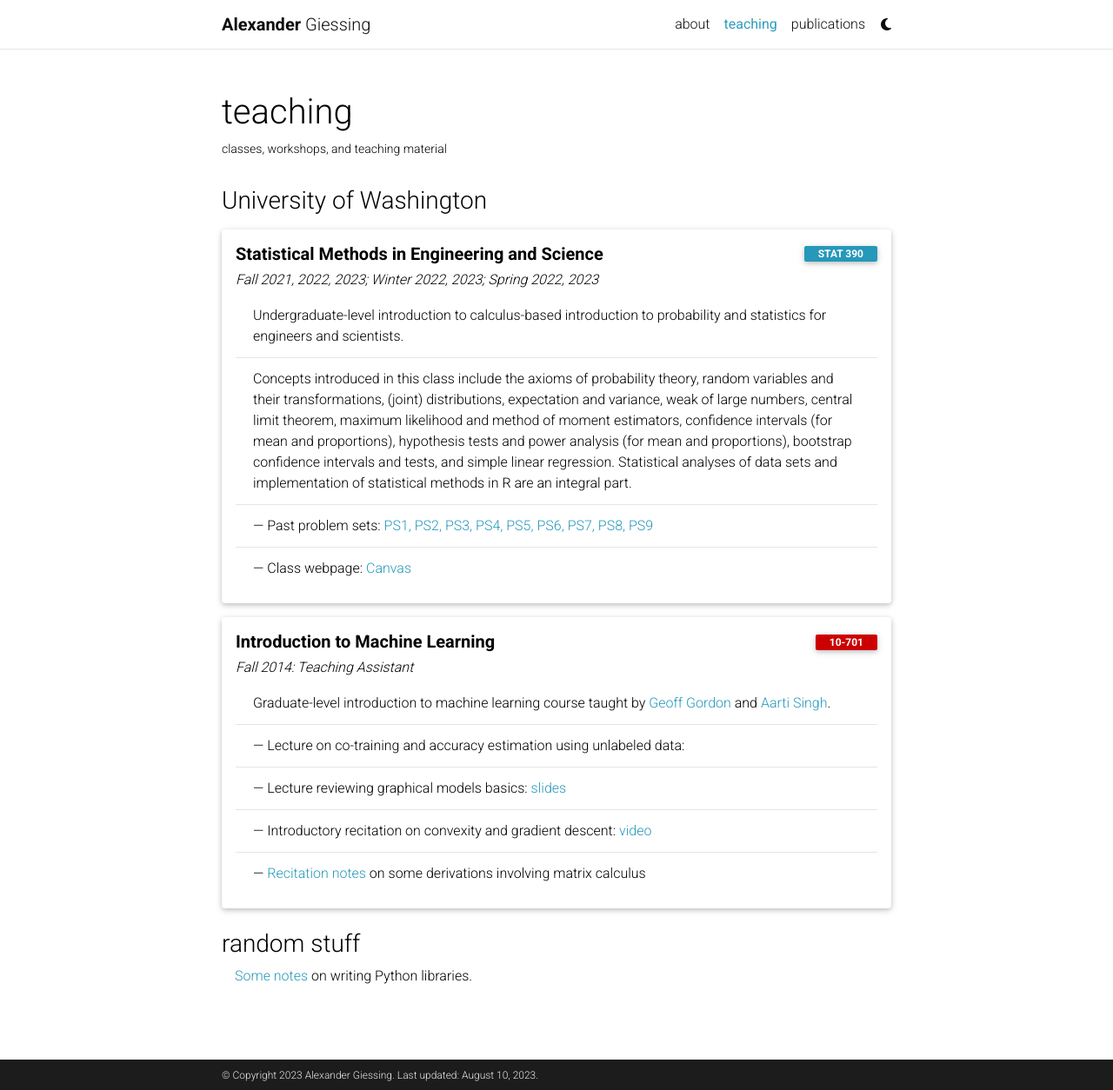
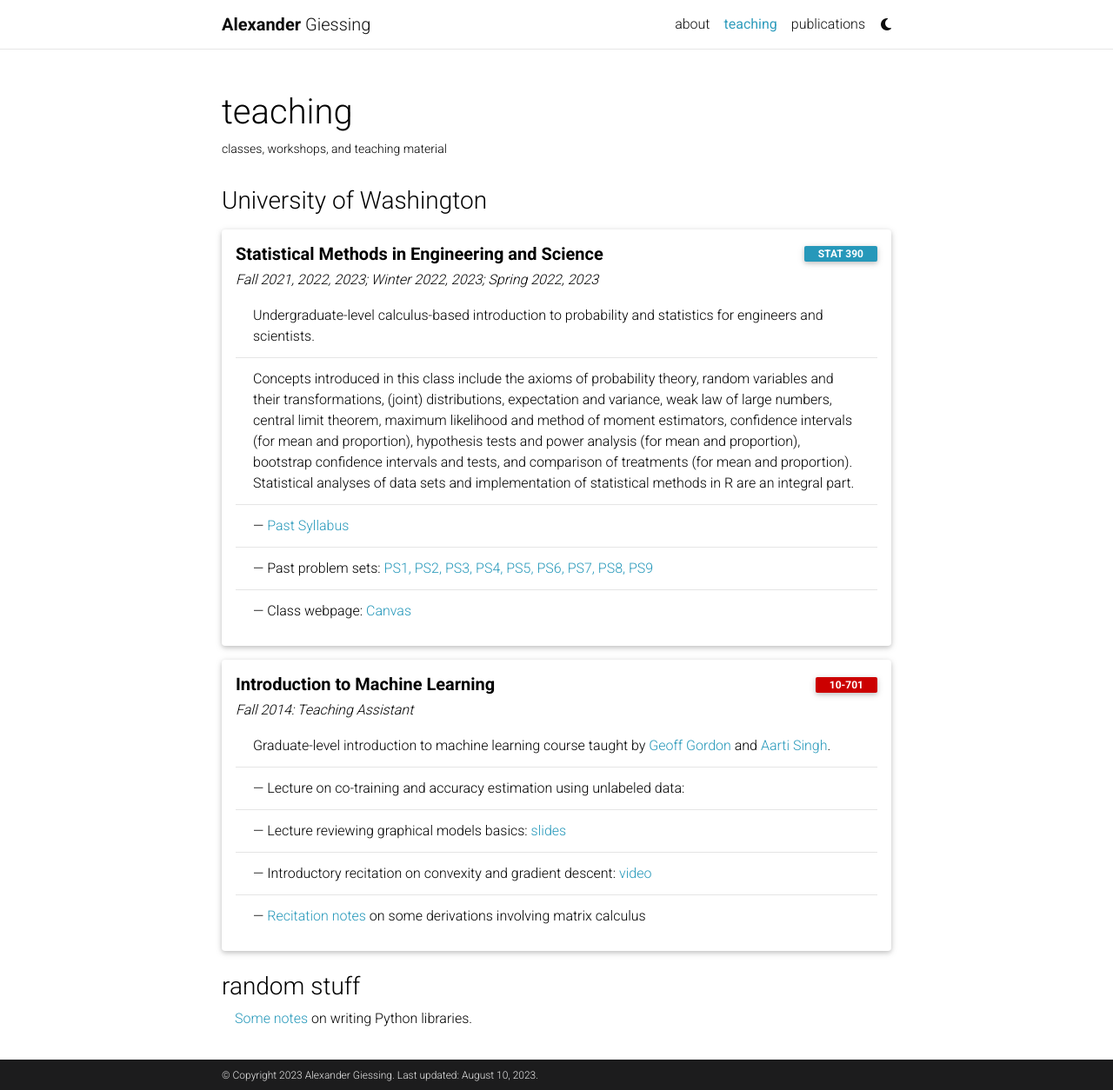
Before and after one commit to agiessing/agiessing.github.io, a Jekyll site: the page built from _pages/teaching.md, in a window 1280 px wide and 1254 px high. Shown: the whole window at 87% size. Built offline with Jekyll 4.4.1, drawn with Linux system fonts in a browser that asks for light colours; comment, search, counter and statistics services are not loaded; a style sheet for code colours, icons or effects is not loaded.

Commit message:
Update teaching.md

```diff
--- a/_pages/teaching.md
+++ b/_pages/teaching.md
@@ -22,10 +22,11 @@
     </div>
     <h6 class="font-italic mt-2 mt-sm-0">Fall 2021, 2022, 2023; Winter 2022, 2023; Spring 2022, 2023  </h6>
     <ul class="card-text font-weight-light list-group list-group-flush">
-      <li class="list-group-item">Undergraduate-level introduction to calculus-based introduction to probability and statistics for engineers and
+      <li class="list-group-item">Undergraduate-level calculus-based introduction to probability and statistics for engineers and
 scientists.</li>
-      <li class="list-group-item"> Concepts introduced in this class include the axioms of probability theory, random variables and their transformations, (joint) distributions, expectation and variance, weak of large numbers, central limit theorem, maximum likelihood and method of moment estimators, confidence intervals (for mean and proportions), hypothesis tests and power analysis (for mean and proportions), bootstrap confidence intervals and tests, and simple linear regression. Statistical analyses
+      <li class="list-group-item"> Concepts introduced in this class include the axioms of probability theory, random variables and their transformations, (joint) distributions, expectation and variance, weak law of large numbers, central limit theorem, maximum likelihood and method of moment estimators, confidence intervals (for mean and proportion), hypothesis tests and power analysis (for mean and proportion), bootstrap confidence intervals and tests, and comparison of treatments (for mean and proportion). Statistical analyses
 of data sets and implementation of statistical methods in R are an integral part.</li>
+      <li class="list-group-item">— <a href="..."> Past Syllabus</a> </li>
       <li class="list-group-item">— Past problem sets: <a href="...">PS1, PS2, PS3, PS4, PS5, PS6, PS7, PS8, PS9</a> </li>
       <li class="list-group-item">— Class webpage: <a href="...."> Canvas</a></li>
     </ul>
```
